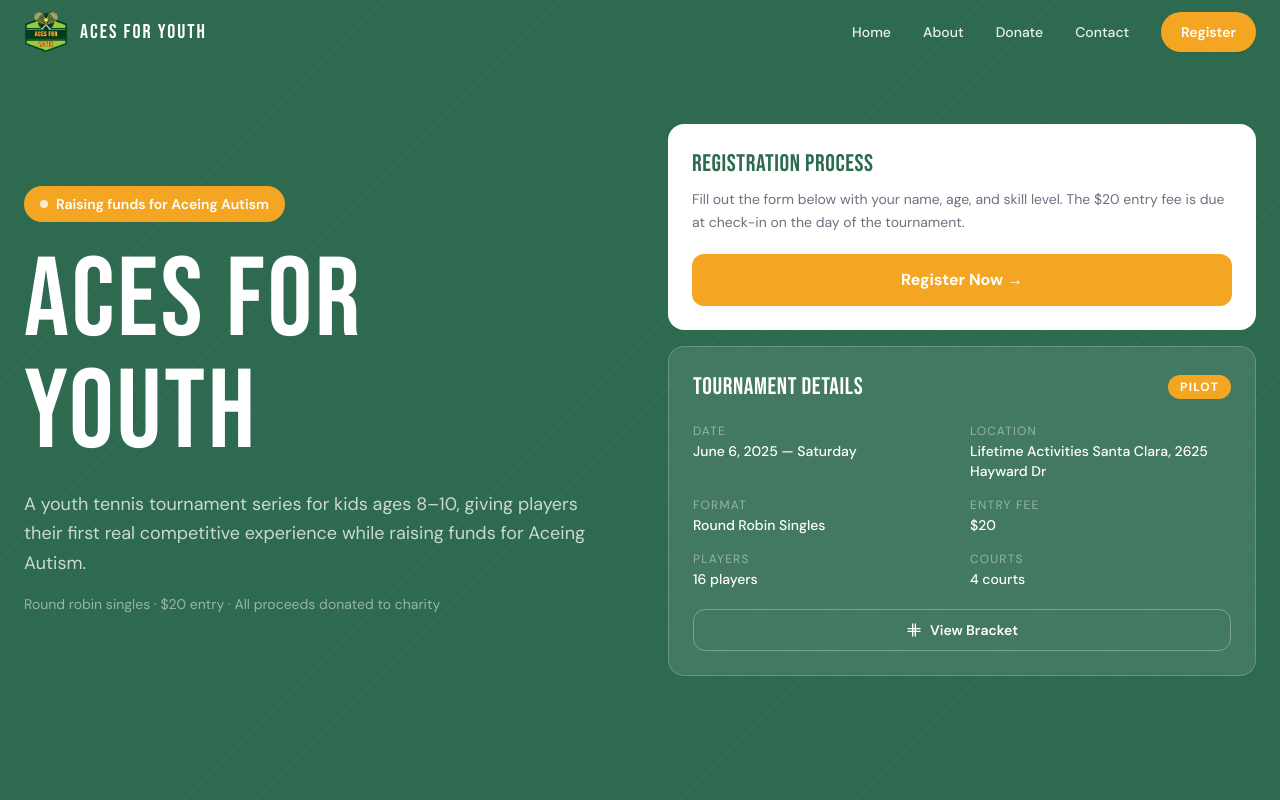
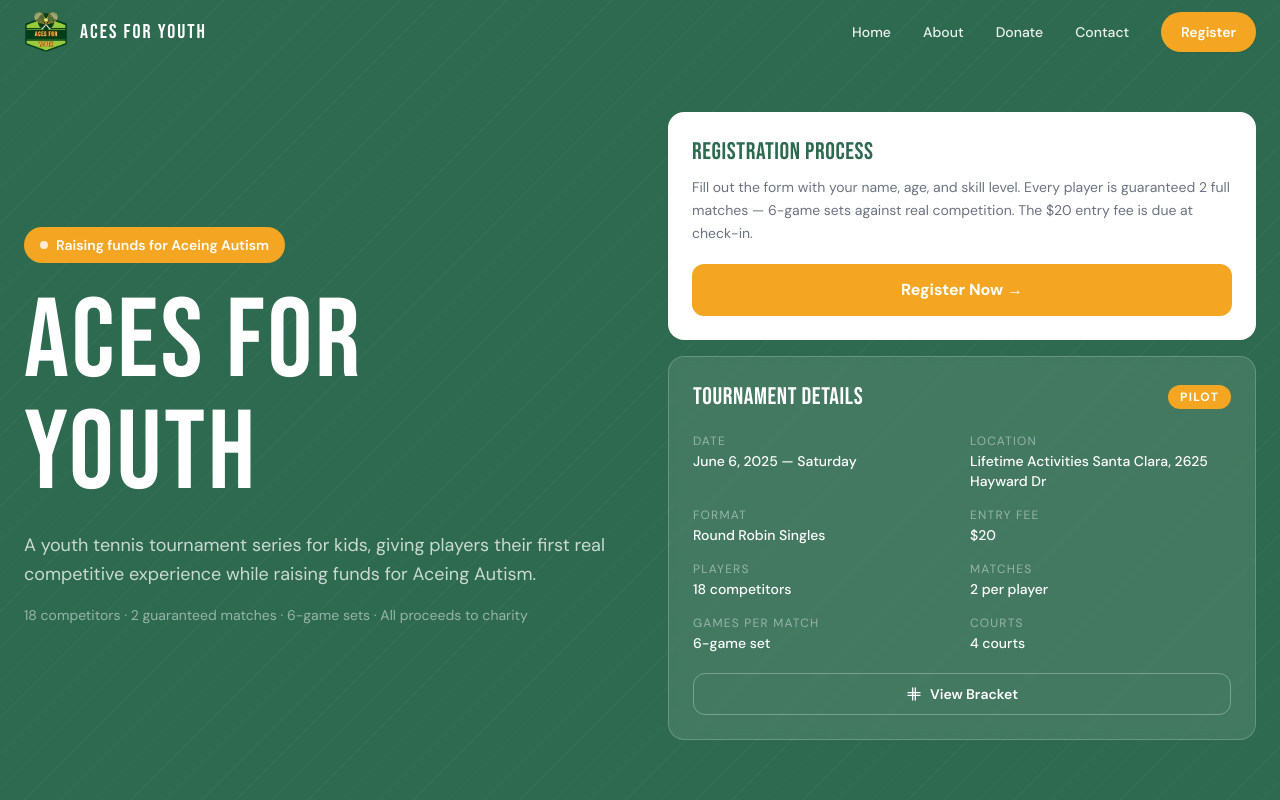
Before and after one commit to acesforyouth/aces-for-youth, a Next.js app: page / in a window 1280 px wide. Shown: the top 800 px of the page. Built offline with nearby package versions, Linux system fonts and the light colour scheme.

Commit message:
update format details, remove age range, add bracket scoring

```diff
--- a/app/bracket/page.tsx
+++ b/app/bracket/page.tsx
@@ -92,7 +92,7 @@ export default function BracketPage() {
             TOURNAMENT BRACKET
           </h1>
           <p className="font-dm text-white/60 mt-2 text-sm">
-            Round Robin · 6 Groups of 3 · June 6, 2025
+            18 Competitors · 6 Groups of 3 · 2 Matches Per Player · 6-Game Sets · June 6, 2025
           </p>
         </div>
 
--- a/app/layout.tsx
+++ b/app/layout.tsx
@@ -19,7 +19,7 @@ const dmSans = DM_Sans({
 export const metadata: Metadata = {
   title: 'Aces for Youth | Youth Tennis Tournament Series',
   description:
-    'Competitive tennis tournaments for kids ages 8–10, raising money for Aceing Autism. Join us for Round Robin singles play and give back to the community.',
+    'Competitive tennis tournaments for kids, raising money for Aceing Autism. 18 competitors, 2 matches, 6-game sets. Give back to the community.',
 };
 
 export default function RootLayout({ children }: { children: React.ReactNode }) {
--- a/components/AboutUs.tsx
+++ b/components/AboutUs.tsx
@@ -42,7 +42,7 @@ export default function AboutUs() {
           >
             Christopher began playing competitive USTA tournaments at age 10 and felt overwhelmed
             as it was his first time playing a full match, and his performance directly affected
-            his placement. This inspired him to create Aces For Youth, where kids ages 8–10 can
+            his placement. This inspired him to create Aces For Youth, where kids can
             learn how tournament-style play works in a low-pressure, welcoming environment.
           </motion.p>
 
--- a/components/Events.tsx
+++ b/components/Events.tsx
@@ -9,7 +9,7 @@ const events = [
     date: 'June 6, 2025 — Saturday',
     location: 'Location TBD',
     format: 'Round Robin Singles',
-    players: 16,
+    players: 18,
     courts: 4,
     fee: '$20',
     isPilot: true,
--- a/components/LandingHero.tsx
+++ b/components/LandingHero.tsx
@@ -11,7 +11,9 @@ const details = [
   { label: 'Location', value: 'Lifetime Activities Santa Clara, 2625 Hayward Dr' },
   { label: 'Format', value: 'Round Robin Singles' },
   { label: 'Entry Fee', value: '$20' },
-  { label: 'Players', value: '16 players' },
+  { label: 'Players', value: '18 competitors' },
+  { label: 'Matches', value: '2 per player' },
+  { label: 'Games Per Match', value: '6-game set' },
   { label: 'Courts', value: '4 courts' },
 ];
 
@@ -68,7 +70,7 @@ export default function LandingHero() {
               transition={{ duration: 0.6, delay: 0.2 }}
               className="font-dm text-white/75 text-lg leading-relaxed mb-4"
             >
-              A youth tennis tournament series for kids ages 8–10, giving players
+              A youth tennis tournament series for kids, giving players
               their first real competitive experience while raising funds for Aceing Autism.
             </motion.p>
 
@@ -78,7 +80,7 @@ export default function LandingHero() {
               transition={{ duration: 0.6, delay: 0.28 }}
               className="font-dm text-white/50 text-sm"
             >
-              Round robin singles · $20 entry · All proceeds donated to charity
+              18 competitors · 2 guaranteed matches · 6-game sets · All proceeds to charity
             </motion.p>
           </div>
 
@@ -95,8 +97,9 @@ export default function LandingHero() {
                 Registration Process
               </h2>
               <p className="font-dm text-gray-500 text-sm leading-relaxed mb-5">
-                Fill out the form below with your name, age, and skill level. The $20 entry
-                fee is due at check-in on the day of the tournament.
+                Fill out the form with your name, age, and skill level. Every player is
+                guaranteed 2 full matches — 6-game sets against real competition. The $20
+                entry fee is due at check-in.
               </p>
               <a
                 href={FORM_URL}
```
